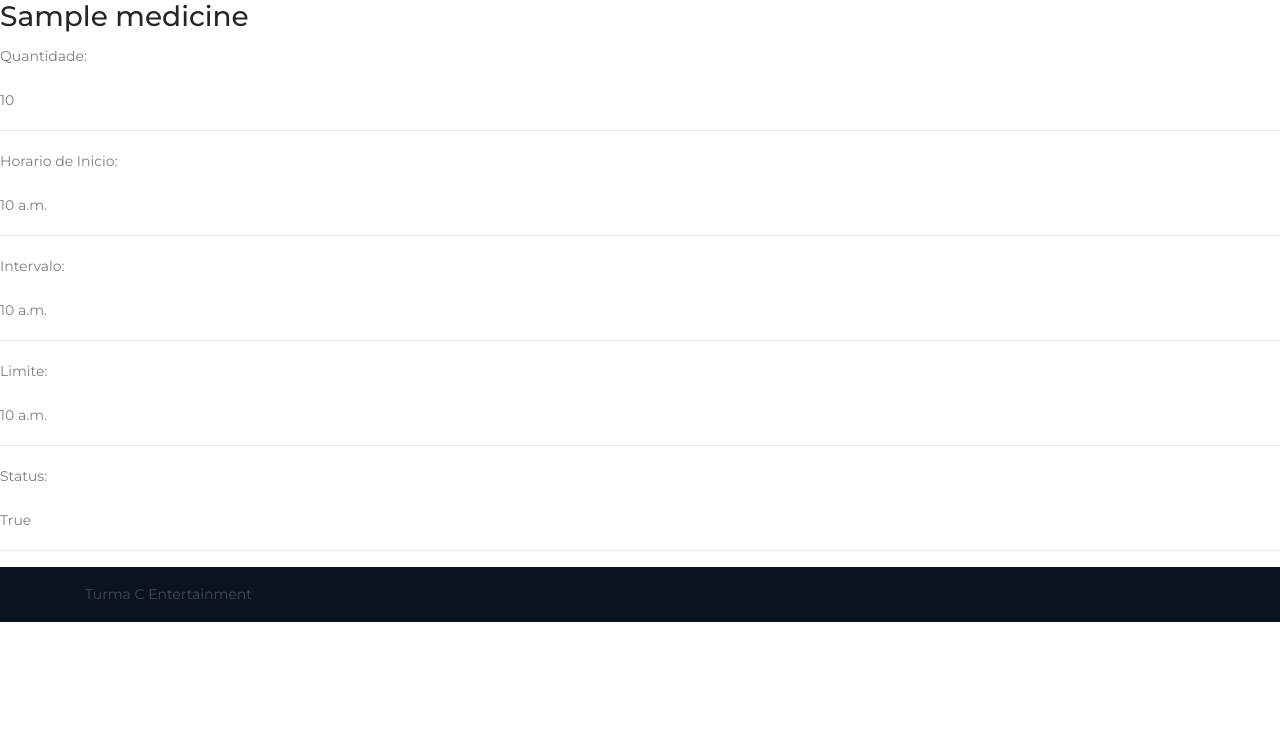
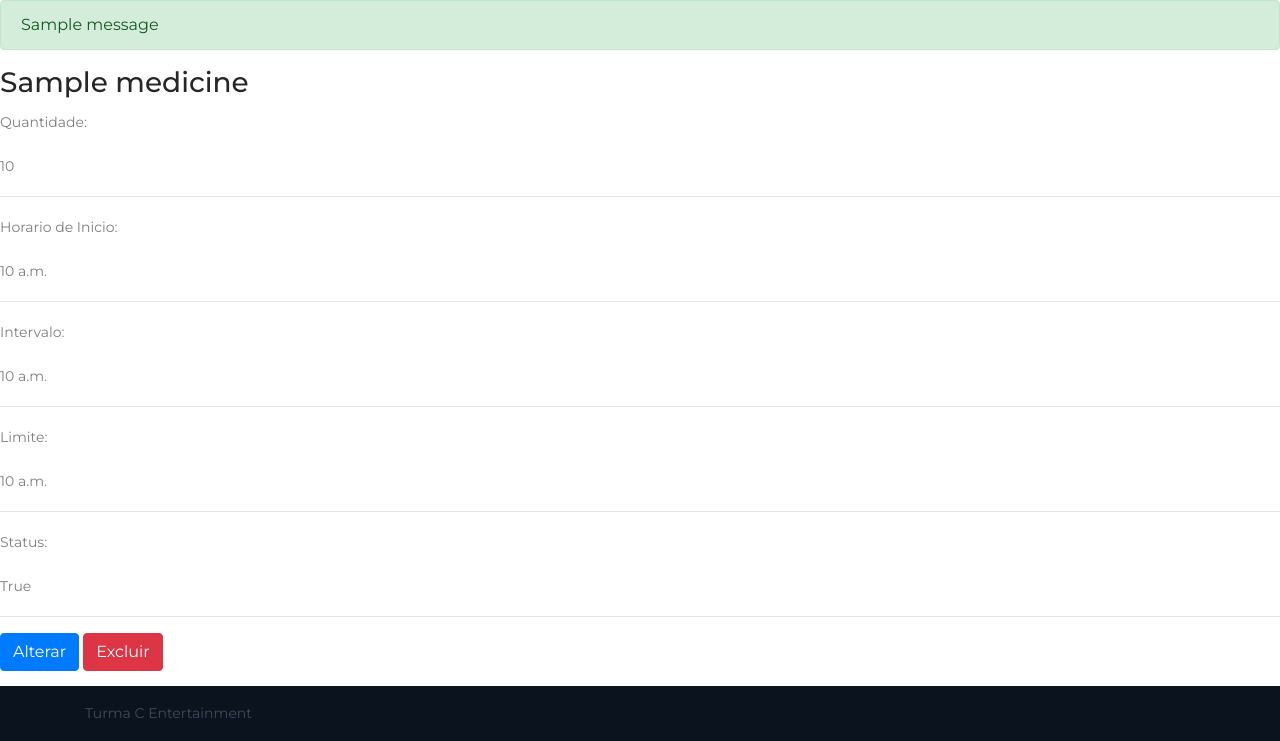
Before and after one commit to matheus-rn/PI1_2018_2, a Django app: page /details_medicines/1/ in a window 1280 px wide. Shown: the part 100-841 px from the top of the page. Before the commit the page ends 722 px from the top, so only its background shows below. Run offline with Django 3.2, Linux system fonts and the light colour scheme; tables that the repository leaves empty hold one stand-in row (values such as "Sample post"); one stand-in notice (Sample message) is shown; some libraries are stand-ins or nearby versions.

Commit message:
refactoring template

```diff
--- a/projeto_integrador/static/css/core-style.css
+++ b/projeto_integrador/static/css/core-style.css
@@ -1162,7 +1162,8 @@ select.form-control:not([size]):not([multiple]) {
     height: 55px;
     position: relative;
     z-index: 1;
-    padding-bottom: 0;
+    bottom: 0;
+    margin-top: 15px;
 }
 
 .copywrite-text p {
--- a/projeto_integrador/templates/base.html
+++ b/projeto_integrador/templates/base.html
@@ -73,7 +73,9 @@
     </header>
     <!-- ***** Header Area End ***** -->
     <div id="main">
-        {% block body %}{% endblock %}
+        {% include "messages.html" %}
+        {% block body %}
+        {% endblock %}
     </div>
     <!-- ***** Footer Area Start ***** -->
     <footer class="footer-area">
--- a/projeto_integrador/templates/medicamentoDetail.html
+++ b/projeto_integrador/templates/medicamentoDetail.html
@@ -24,5 +24,14 @@
         <p> Status: </p>
         <p>{{ medicine.status }}</p>
         <hr>
+
+        <a href="{% url 'update_medicine' medicine.id %}" class="btn btn-primary" aria-hidden="true">
+            Alterar
+        </a>
+        <a href="{% url 'delete_medicine' medicine.id %}" class="btn btn-danger" aria-hidden="true">
+            Excluir
+        </a>
     </div>
+
+
 {% endblock %}
--- /dev/null
+++ b/projeto_integrador/templates/messages.html
@@ -0,0 +1,11 @@
+{% if messages%}
+	{% for message in messages%}
+		{%if message.tags%}
+			<div class="alert alert-{{ 	message.tags }}">
+				{{message}}
+			</div>
+		{%endif%}
+
+	{% endfor %}
+
+{% endif %}
--- a/projeto_integrador/views.py
+++ b/projeto_integrador/views.py
@@ -1,8 +1,9 @@
-from django.shortcuts import render, HttpResponse, redirect
+from django.shortcuts import render, HttpResponse, redirect, get_object_or_404
 
 from projeto_integrador.resources import *
 from projeto_integrador.models import *
 from projeto_integrador.forms import *
+from django.contrib import messages
 
 
 def home(request):
@@ -43,14 +44,10 @@ def update_medicine(request, id):
 
 
 def delete_medicine(request, id):
-    medicine = Medicine.objects.get(id=id)
-
-    if request.method == 'POST':
-        medicine.delete()
-        return redirect('list_medicines')
-
-    return render(request, 'medicine-delete-confirm.html', {'medicine': medicine})
-
+    medicine = get_object_or_404(Medicine, id=id)
+    medicine.delete()
+    messages.success(request, "Medicamento "+str(medicine.name)+" deletado com sucesso")
+    return redirect('list_medicines')
 
 # Slot
 def list_slots(request):
@@ -80,10 +77,7 @@ def update_slot(request, id):
 
 
 def delete_slot(request, id):
-    slot = Slot.objects.get(id=id)
-
-    if request.method == 'POST':
-        slot.delete()
-        return redirect('list_slots')
-
-    return render(request, 'slot-delete-confirm.html', {'slot': slot})
+    slot = get_object_or_404(Slot, id=id)
+    slot.delete()
+    messages.success(request, "Slot "+str(slot.number)+" deletado com sucesso")
+    return redirect('list_slots')
```
Also changed, not shown: projeto_integrador/templates/medicine-form-confirm.html (deleted, +0 -13 lines), projeto_integrador/templates/medicines.html (+5 -4 lines), projeto_integrador/templates/slot-delete-confirm.html (deleted, +0 -13 lines).
